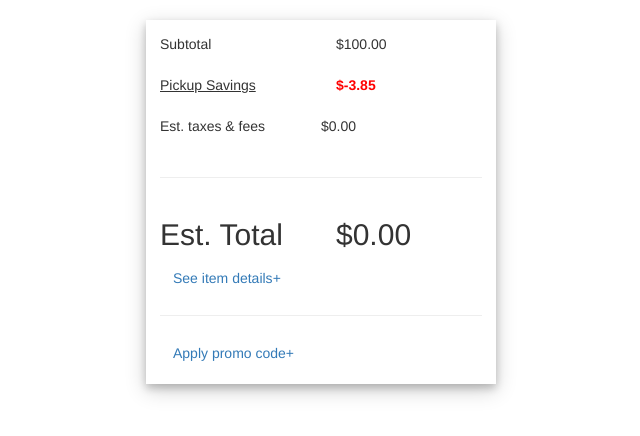
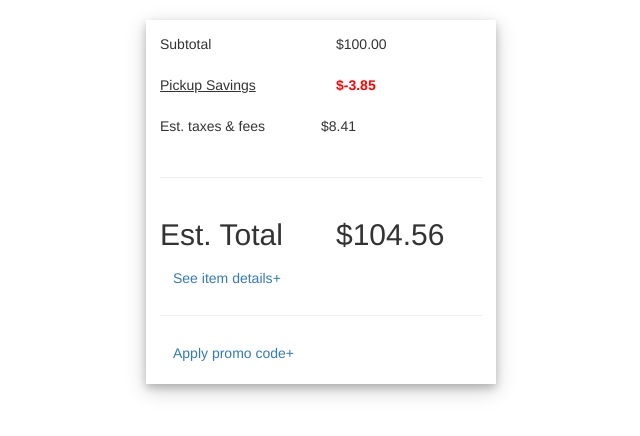
Before and after one commit to daltlc/react-checkout, a React (Create React App) app: page / in a window 1280 px wide. Shown: the top 436 px of the page, without its empty margins (319-959 px from the left). Built offline with nearby package versions, Linux system fonts and the light colour scheme.

Commit message:
added taxes and starting to add redux

```diff
--- a/package.json
+++ b/package.json
@@ -6,7 +6,10 @@
     "react": "^16.6.0",
     "react-bootstrap": "^0.32.4",
     "react-dom": "^16.6.0",
-    "react-scripts": "2.0.5"
+    "react-redux": "^5.1.0",
+    "react-scripts": "2.0.5",
+    "redux": "^4.0.1",
+    "redux-thunk": "^2.3.0"
   },
   "scripts": {
     "start": "react-scripts start",
--- a/src/App.js
+++ b/src/App.js
@@ -19,7 +19,21 @@ class App extends Component {
       PickupSavings:-3.85,
       taxes:0,
       estimatedTotal:0,
+      disablePromoButton:false,
     };
+  }
+
+  componentDidMount = () => {
+    this.setState({
+      taxes: (this.state.total + this.state.PickupSavings) * 0.0875
+    },
+    function() {
+      this.setState({
+        estimatedTotal:
+        this.state.total + this.state.PickupSavings + this.state.taxes
+      })
+    }
+    )
   }
   render() {
     return (
@@ -32,7 +46,9 @@ class App extends Component {
           <EstimatedTotal price={this.state.estimatedTotal.toFixed(2)}/>
           <ItemDetails price ={this.state.estimatedTotal.toFixed(2)}/>
           <hr/>
-          <PromoCodeDiscount/>
+          <PromoCodeDiscount
+            giveDiscount={ () => this.giveDiscountHandler() }
+            isDisabled={this.state.disablePromoButton}/>
         </Grid>
       </div>
     );
--- a/src/index.js
+++ b/src/index.js
@@ -2,8 +2,14 @@ import React from 'react';
 import ReactDOM from 'react-dom';
 import App from './App';
 import * as serviceWorker from './serviceWorker';
+import {Provider}from 'react-redux';
+import store from './store';
 
-ReactDOM.render(<App />, document.getElementById('root'));
+ReactDOM.render(
+  <Provider store = {store}>
+    <App />
+  </Provider>,
+  document.getElementById('root'));
 
 // If you want your app to work offline and load faster, you can change
 // unregister() to register() below. Note this comes with some pitfalls.
```
Also changed, not shown: src/store.js (added), 1 other file (tests, documents, lock files or other folders).
